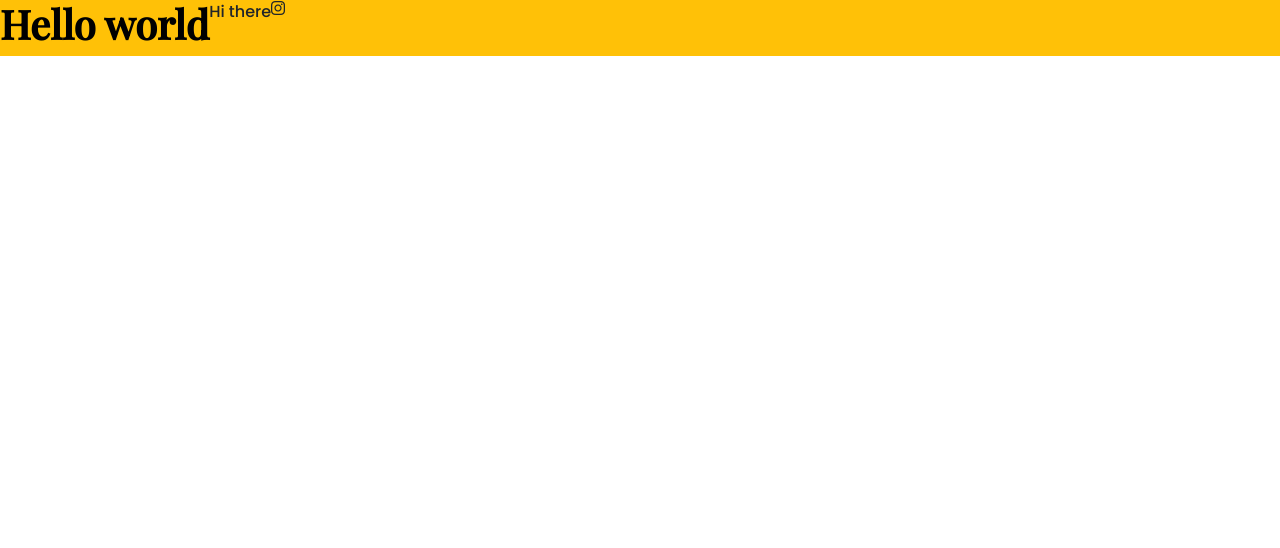
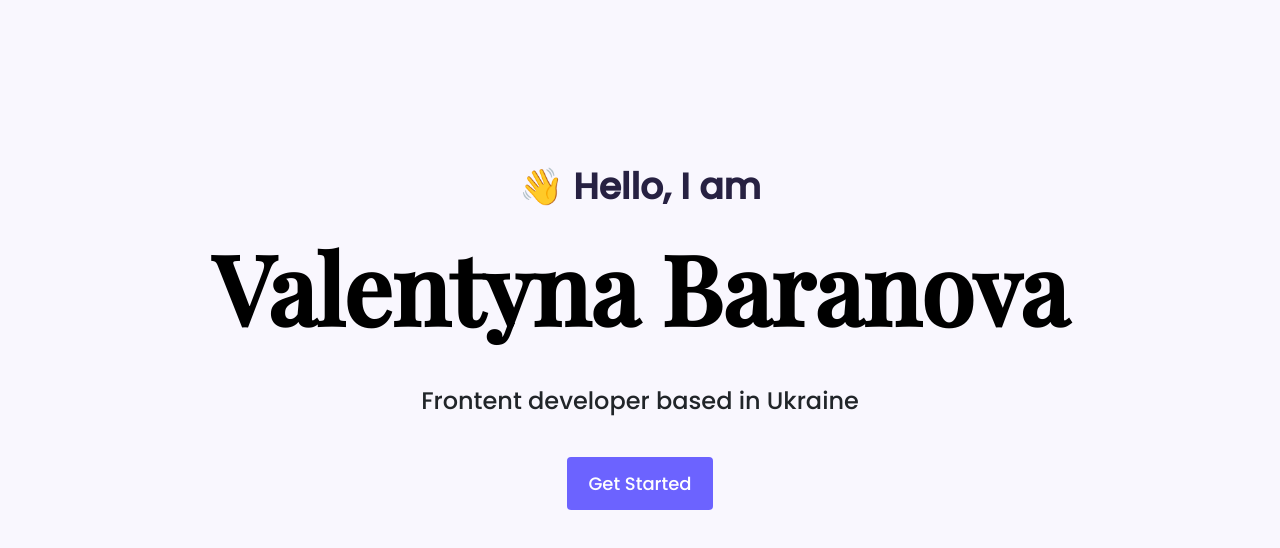
Before and after one commit to ValentynaBaranova/portfolio_project, a plain HTML site: page index.html in a window 1280 px wide. Drawn offline with nearby package versions, Linux system fonts and the light colour scheme.

Commit message:
changed html and css design

```diff
--- a/index.html
+++ b/index.html
@@ -4,13 +4,13 @@
     <meta charset="UTF-8" />
     <meta http-equiv="X-UA-Compatible" content="IE=edge" />
     <meta name="viewport" content="width=device-width, initial-scale=1.0" />
-    <link rel="stylesheet" href="/src/style.css" />
     <link
       href="https://cdn.jsdelivr.net/npm/bootstrap@5.2.0/dist/css/bootstrap.min.css"
       rel="stylesheet"
       integrity="sha384-gH2yIJqKdNHPEq0n4Mqa/HGKIhSkIHeL5AyhkYV8i59U5AR6csBvApHHNl/vI1Bx"
       crossorigin="anonymous"
     />
+    <link rel="stylesheet" href="/src/style.css" />
     <script
       src="https://cdn.jsdelivr.net/npm/bootstrap@5.2.0/dist/js/bootstrap.bundle.min.js"
       integrity="sha384-A3rJD856KowSb7dwlZdYEkO39Gagi7vIsF0jrRAoQmDKKtQBHUuLZ9AsSv4jD4Xa"
@@ -30,10 +30,13 @@
     <title>Portfolio</title>
   </head>
   <body>
-    <div class="d-flex bg-warning">
-      <h1>Hello world</h1>
-      <p>Hi there</p>
-      <i class="fab fa-instagram"></i>
+    <div class="hero">
+      <p>👋 Hello, I am</p>
+      <h1>Valentyna Baranova</h1>
+      <h2>Frontent developer based in Ukraine</h2>
+      <div mt-5>
+        <a href="" class="btn btn-branding">Get Started</a>
+      </div>
     </div>
   </body>
 </html>
--- a/src/style.css
+++ b/src/style.css
@@ -1,10 +1,46 @@
+:root {
+  --branding-color: #6c63ff;
+  --secondary-color: #f9f7fe;
+  --heading-font-family: "Playfair Display", serif;
+  --default-font-family: "Poppins", sans-serif;
+}
+
+body {
+  font-family: var(--default-font-family);
+}
+
 h1 {
   color: black;
-  font-family: "Playfair Display", serif;
-  font-weight: bold !important;
+  font-family: var(--heading-font-family);
+  font-weight: bold;
+  font-size: 96px;
 }
 
-p {
-  font-family: "Poppins", sans-serif;
+.hero h2 {
   font-weight: normal;
+  font-size: 24px;
+  line-height: 36px;
+  padding: 30px;
 }
+
+.hero {
+  background-color: var(--secondary-color);
+  text-align: center;
+  padding: 160px 20px;
+}
+
+.hero p {
+  font-size: 36px;
+  line-height: 54px;
+  font-weight: bold;
+  color: #272142;
+}
+
+.btn-branding {
+  background: var(--branding-color);
+  border-radius: 4px;
+  color: white;
+  font-size: 18px;
+  line-height: 27px;
+  padding: 12px 20px;
+}
```
